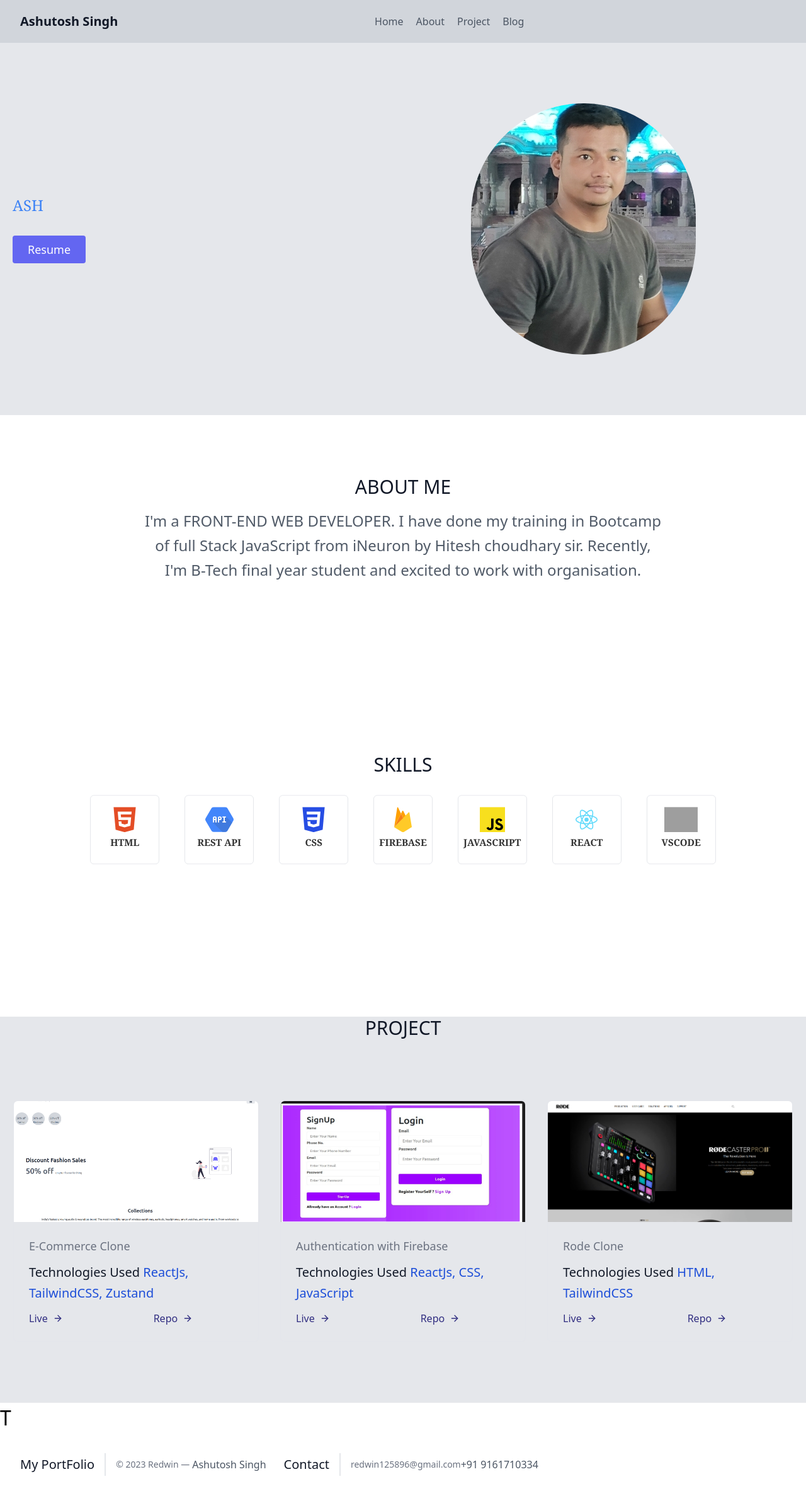
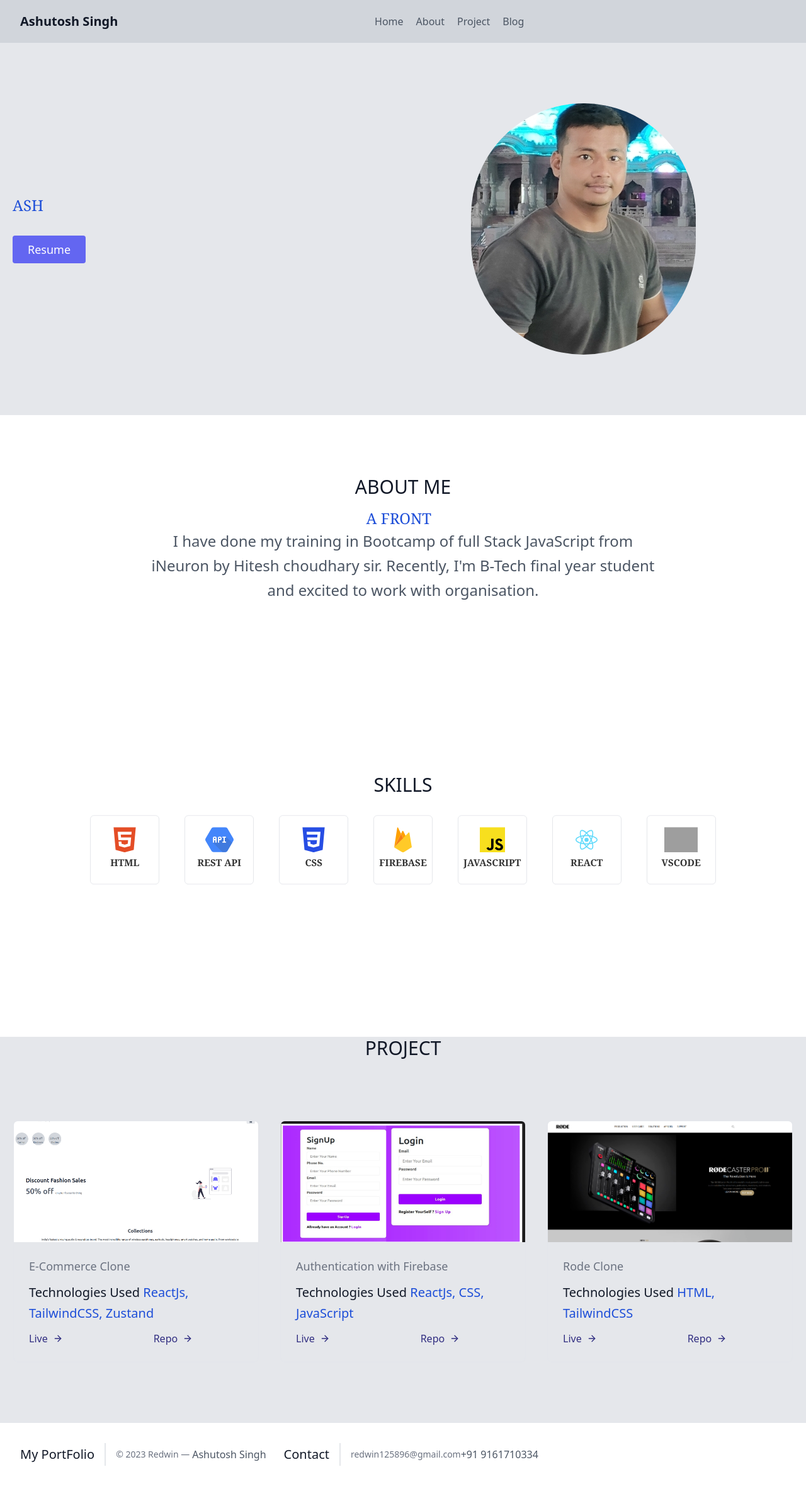
Before and after one commit to redwin-0000/react-portfolio, a React (Create React App) app: page / in a window 1280 px wide. Shown: the whole page at 63% size. Built offline with nearby package versions, Linux system fonts and the light colour scheme; grey boxes are pictures that could not be loaded.

Commit message:
add animation and font

```diff
--- a/src/Home.js
+++ b/src/Home.js
@@ -4,7 +4,7 @@ import Header from "./components/Header";
 import HeroSection from "./components/HeroSection";
 import About from "./components/About";
 import Project from "./components/Project";
-import Contact from "./components/Contact";
+//import Contact from "./components/Contact";   TODOS: UPDATED IN FUTURE
 import Footer from "./components/Footer";
 
 const Home =()=> {
@@ -14,7 +14,7 @@ const Home =()=> {
     <HeroSection />
     <About />
     <Project />
-    <Contact />
+    {/* <Contact /> */}
     <Footer />
     </>
 
--- a/src/components/About.js
+++ b/src/components/About.js
@@ -6,13 +6,30 @@ import firebase from "../components/skillAssets/firebase.svg"
 import javascript from "../components/skillAssets/javascript.svg"
 import react from "../components/skillAssets/react.svg"
 import vscode from "../components/skillAssets/vscode.svg"
+import { TypeAnimation } from 'react-type-animation';
 const About =()=>{
     return(
         <section className="text-gray-600 body-font">
         <div className="container px-5 py-24 mx-auto">
           <div className="flex flex-col text-center w-full mb-20 bg-white">
             <h1 className="sm:text-3xl text-2xl font-medium title-font mb-4 text-gray-900">ABOUT ME</h1>
-            <p className="lg:w-2/3 mx-auto leading-relaxed text-2xl animate-pulse">I'm a FRONT-END WEB DEVELOPER. I have done my training in Bootcamp of full Stack JavaScript
+            <p className="lg:w-2/3 mx-auto leading-relaxed text-2xl">
+            <spam className="text-blue-700 text-2xl font-serif font-medium">
+              <TypeAnimation
+               sequence={[
+                'I,M',
+                1000,
+                'A FRONT-END WEB DEVELOPER',
+                2000,
+                'AND UI/UX DESIGNER.',
+                2000,
+              ]}
+              wrapper="div"
+              cursor={true}
+              repeat={Infinity}
+              />
+            </spam>
+            I have done my training in Bootcamp of full Stack JavaScript
            from iNeuron by Hitesh choudhary sir. Recently, I'm B-Tech final year student and excited to work with organisation.</p>
           </div>
          </div>
--- a/src/components/Contact.js
+++ b/src/components/Contact.js
@@ -8,14 +8,11 @@ const Header=()=> {
    <>
   <TypeAnimation
       sequence={[
-        'One', // Types 'One'
-        1000, // Waits 1s
-        'Two', // Deletes 'One' and types 'Two'
-        2000, // Waits 2s
-        'Two Three', // Types 'Three' without deleting 'Two'
-        () => {
-          console.log('Done typing!'); // Place optional callbacks anywhere in the array
-        }
+        'Contact',
+        1000,
+        'Contact me',
+        2000,
+
       ]}
       wrapper="div"
       cursor={true}
--- a/src/components/HeroSection.js
+++ b/src/components/HeroSection.js
@@ -7,13 +7,9 @@ const HeroSection =()=>{
   <div className="container mx-auto flex px-5 py-24 md:flex-row flex-col items-center">
     <div className="lg:flex-grow md:w-1/2 lg:pr-24 md:pr-16 flex flex-col md:items-start md:text-left mb-16 md:mb-0 items-center text-center">
       <Animation />
-      {/* <h1 className="title-font sm:text-4xl text-3xl mb-4 font-medium text-gray-900 text-center">HI, THERE
-        <br className="hidden lg:inline-block" /> I'M ASHUTOSH SINGH
-      </h1> */}
-      {/* <p className="mb-8 leading-relaxed text-xl">A FRONT-END WEB DEVELOPER creating interactive application and UI/UX.</p> */}
-      <div className="flex justify-center mt-8">
+      <a className="flex justify-center mt-8" href="https://drive.google.com/file/d/1fmArMpYwBYiaIEPOA0DSvptmfbxsm54Y/view">
         <button className="inline-flex text-white bg-indigo-500 border-0 py-2 px-6 focus:outline-none hover:bg-indigo-600 rounded text-lg">Resume</button>
-      </div>
+      </a>
     </div>
     <div className="lg:max-w-lg lg:w-full md:w-1/2 w-5/6">
       <img className="object-cover object-center rounded-full" alt="hero" src={image} />
--- a/src/components/animation.js
+++ b/src/components/animation.js
@@ -4,14 +4,14 @@ import { TypeAnimation } from 'react-type-animation';
 const Animation=()=> {
   return (
    <>
-   <div className="text-blue-500 text-2xl font-serif font-medium">
+   <div className="text-blue-700 text-2xl font-serif font-medium">
   <TypeAnimation
       sequence={[
-        'HI! THERE', // Types 'One'
-        1000, // Waits 1s
-        'I,M', // Deletes 'One' and types 'Two'
-        1000, // Waits 2s
-        'ASHUTOSH SINGH', // Types 'Three' without deleting 'Two'
+        'HI! THERE',
+        1000,
+        'I,M',
+        1000,
+        'ASHUTOSH SINGH',
         1000,
         'FRONT-END WEB DEVELOPER',
         2000,
@@ -21,7 +21,7 @@ const Animation=()=> {
       wrapper="div"
       cursor={true}
       repeat={Infinity}
-    //   style={{ fontSize: '2em' }}
+    //  style={{ fontSize: 'em' }}
     />
     </div>
    </>
```
